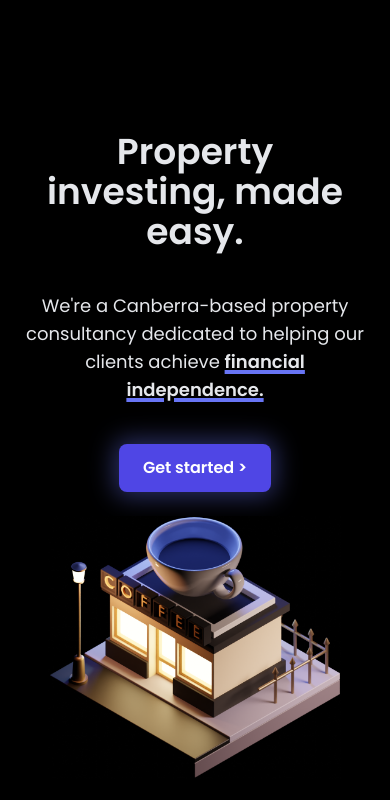
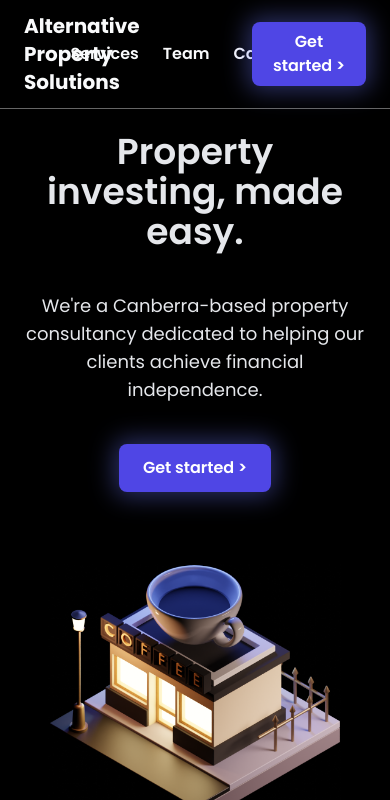
Before and after one commit to williamgledhill/aps-test.github.io, a plain HTML site: page index.html in a window 390 px wide. Shown: the top 800 px of the page. Drawn offline with nearby package versions, Linux system fonts and the light colour scheme.

Commit message:
Update index.html

```diff
--- a/index.html
+++ b/index.html
@@ -9,7 +9,7 @@
     </head>
     <body class="bg-black">
 
-        <div id="navbar" class="w-full text-gray-50 hidden md:flex">
+        <div id="navbar" class="w-full text-gray-50 md:flex">
             <div class="md:w-[1100px] mx-auto px-6">
                 <div id="navbar-text" class="container mx-auto py-3">
                     <div class="flex items-center">
@@ -35,10 +35,10 @@
         <div class="container md:w-[1100px] mx-auto flex flex-col mt-24 md:flex-row items-center justify-center">
             <div class="md:w-1/2 text-center md:text-left sm:mb-0 mt-3 p-6">
                 <h1 class="text-4xl sm:text-5xl text-gray-200 font-semibold">Property investing, made easy.</h1>
-                <p class="text-gray-200 md:text-medium text-lg my-10">We're a Canberra-based property consultancy dedicated to helping our clients achieve <span class="italics font-semibold">financial independence.</span></p>
+                <p class="text-gray-200 md:text-medium text-lg my-10">We're a Canberra-based property consultancy dedicated to helping our clients achieve financial independence.</p>
                 <button id="getStarted" class="bg-indigo-600 text-white py-3 px-6 rounded-lg font-semibold">Get started ></button>
             </div>
-            <div class="md:w-1/2 mx-12">
+            <div class="md:w-1/2 mx-12 mt-12">
                 <img src="testprop.png">
             </div>
         </div>
```
